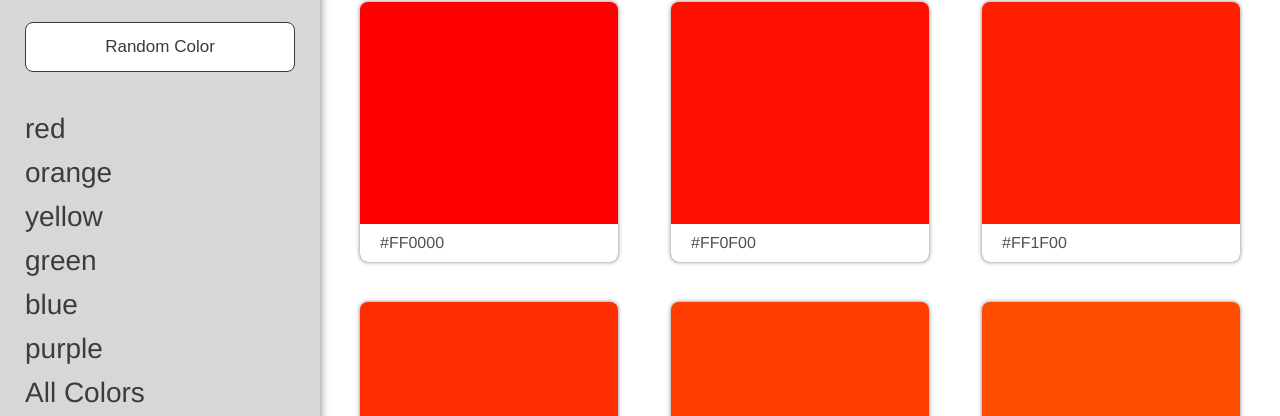
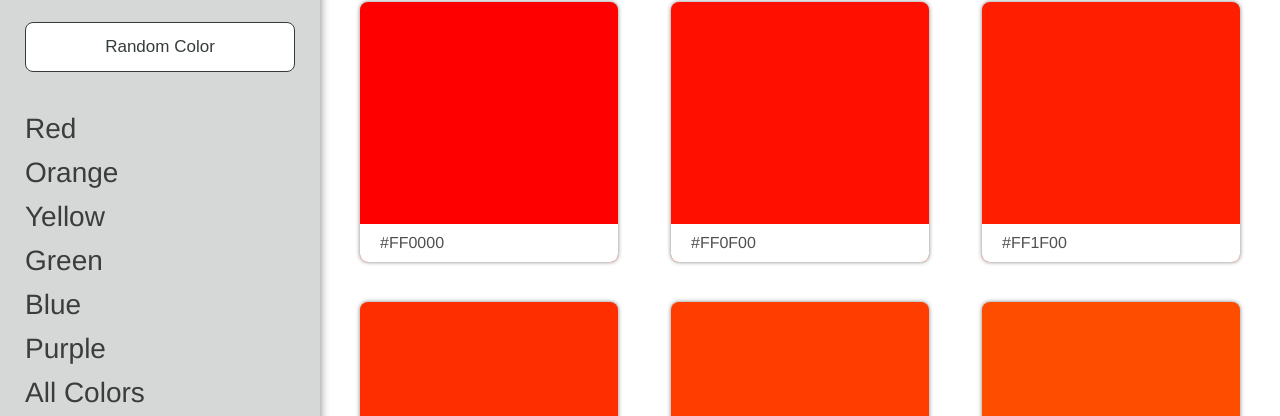
Before and after one commit to peterdoane/HelpfulHumanColorPicker, a React (Create React App) app: page / in a window 1280 px wide. Shown: the part 115-531 px from the top of the page. Built offline with nearby package versions, Linux system fonts and the light colour scheme.

Commit message:
toolbar fixed, letters capitalized

```diff
--- a/src/App.css
+++ b/src/App.css
@@ -2,7 +2,7 @@
   text-align: center;
   display: flex;
   flex-direction: column;
-  height: 100vh;
+  min-height: 100vh;
 }
 
 .App-logo {
--- a/src/Toolbar/toolbar.css
+++ b/src/Toolbar/toolbar.css
@@ -36,6 +36,7 @@
   font-size: 28px;
   line-height: 34px;
   color: rgb(60, 60, 60);
+  text-transform: capitalize;
 }
 
 @media (max-width: 800px) {
```
